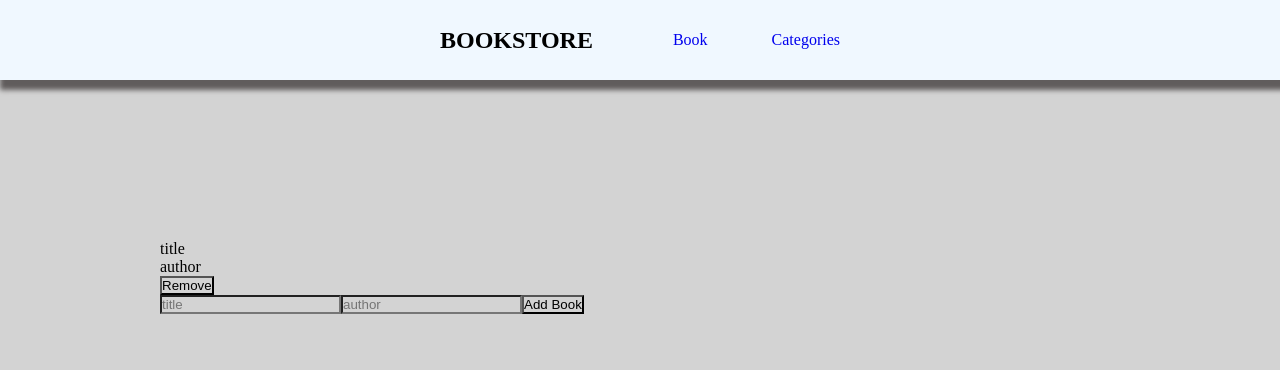
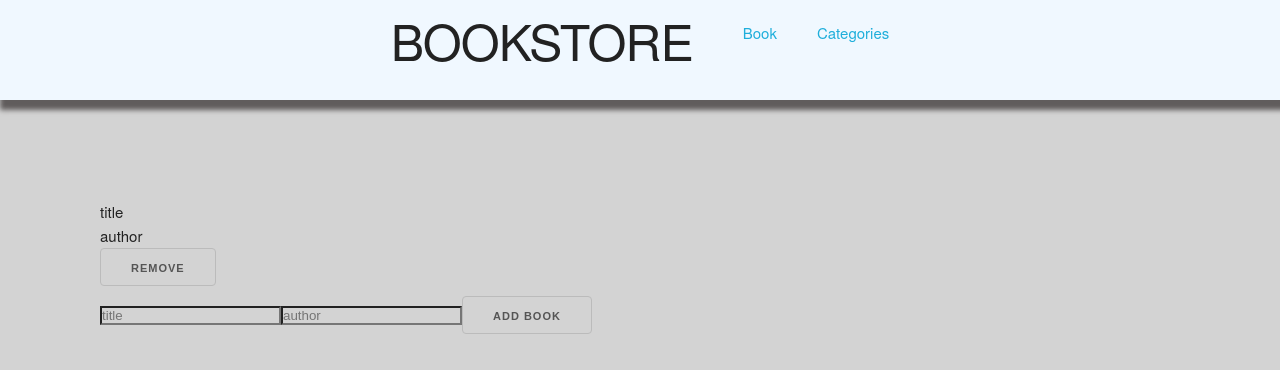
Before and after one commit to Haadiiii/Bookstore, a React (Vite) app: page / in a window 1280 px wide. Shown: the top 370 px of the page. Built offline with nearby package versions, Linux system fonts and the light colour scheme.

Commit message:
Resolved style

```diff
--- a/index.html
+++ b/index.html
@@ -3,6 +3,7 @@
   <head>
     <meta charset="UTF-8" />
     <link rel="icon" type="image/svg+xml" href="/vite.svg" />
+    <link href="https://cdnjs.cloudflare.com/ajax/libs/skeleton/2.0.4/skeleton.min.css" rel="stylesheet"/>
     <meta name="viewport" content="width=device-width, initial-scale=1.0" />
     <title>React</title>
   </head>
--- a/src/Components/navbar.css
+++ b/src/Components/navbar.css
@@ -3,7 +3,7 @@
   gap: 5rem;
   justify-content: center;
   background-color: aliceblue;
-  height: 5rem;
+  height: 10rem;
   align-items: center;
   box-shadow: 5px 5px 5px 5px rgb(96, 92, 92);
   position: sticky;
```
